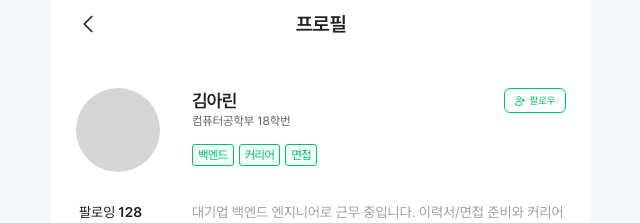
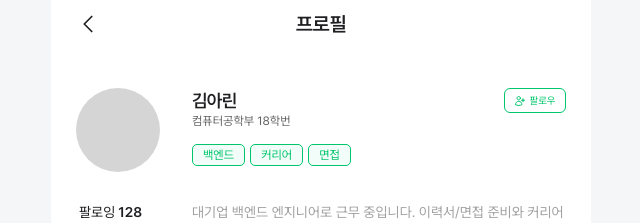
Before and after one commit to Konkuk-KUIT/CamNecT-Web, a React (Vite) app: page /alumni/1 in a window 1280 px wide. Shown: the top 223 px of the page, without its empty margins (319-959 px from the left). Built offline with nearby package versions, Linux system fonts and the light colour scheme.

Commit message:
style: 카테고리 선택 ui 수정

```diff
--- a/src/components/Category.tsx
+++ b/src/components/Category.tsx
@@ -1,42 +1,30 @@
 import type { HTMLAttributes } from 'react';
-
-type Size = number | string;
 
 type CategoryProps = {
   label: string;
   className?: string;
-  width?: Size; // optional override
-  height?: Size; // optional override, defaults to 22px
 } & HTMLAttributes<HTMLDivElement>;
 
-const toCssSize = (value?: Size) =>
-  value === undefined ? undefined : typeof value === 'number' ? `${value}px` : value;
 
 const Category = ({
   label,
   className = '',
   style,
-  width,
-  height = 22,
   ...props
 }: CategoryProps) => {
-  const widthCss = toCssSize(width);
-  const heightCss = toCssSize(height);
 
   return (
     <div
-      className={`inline-flex items-center justify-center opacity-100 text-primary font-[Pretendard] font-normal text-[12px] leading-[100%] tracking-[-0.04em] ${className}`}
+      className={`inline-flex items-center h-[22px] justify-center opacity-100 text-primary text-r-12 ${className}`}
       style={{
         display: 'inline-flex',
-        padding: '3px 5px',
+        padding: '4px 10px',
         justifyContent: 'center',
         alignItems: 'center',
         gap: '8px',
-        borderRadius: '3px',
+        borderRadius: '5px',
         border: '1px solid var(--ColorMain, #00C56C)',
         background: 'var(--ColorSub2, #F2FCF8)',
-        width: widthCss,
-        height: heightCss,
         ...style,
       }}
       {...props}
```
